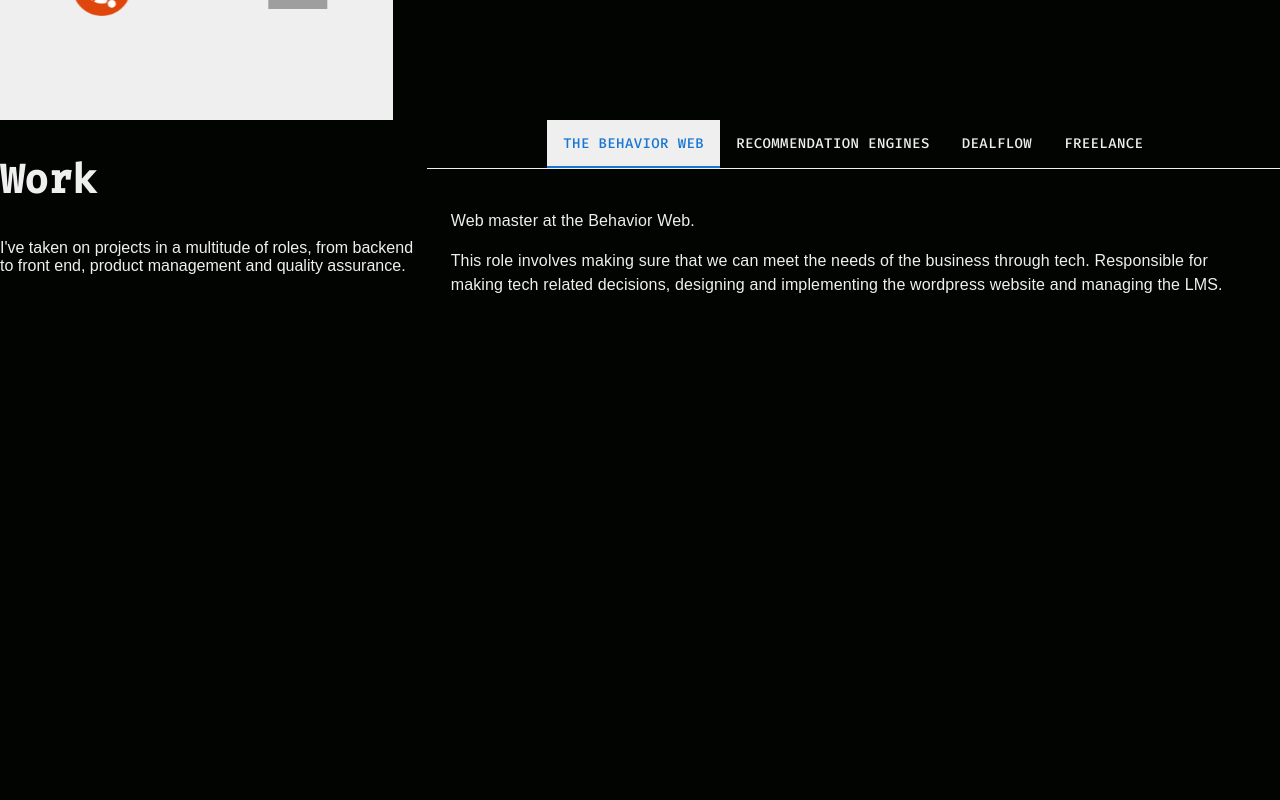
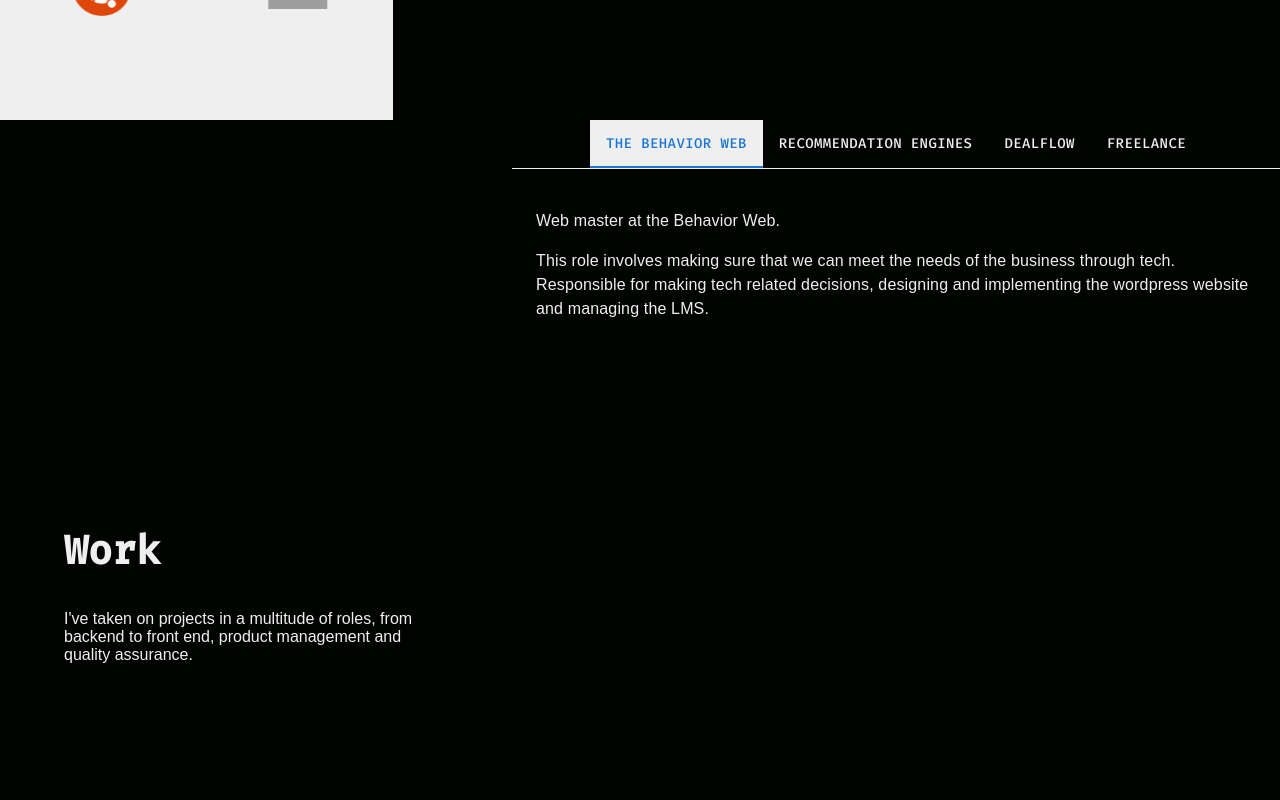
Before and after one commit to lndrcrvlh/carvalho-portfolio, a React (Create React App) app: page / in a window 1280 px wide. Shown: the part 1480-2280 px from the top of the page. Built offline with nearby package versions, Linux system fonts and the light colour scheme; grey boxes are pictures that could not be loaded; a web font is replaced by a local one.

Commit message:
Changes padding and alignment of work left section

```diff
--- a/src/components/projects/projects.css
+++ b/src/components/projects/projects.css
@@ -6,6 +6,8 @@
 }
 .projects-left{
     flex: 1;
+    padding: 5vh 5vw 30vh 5vw;
+    align-self: flex-end;
 }
 
 .projects-right{
```
